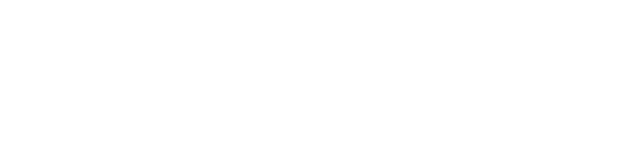
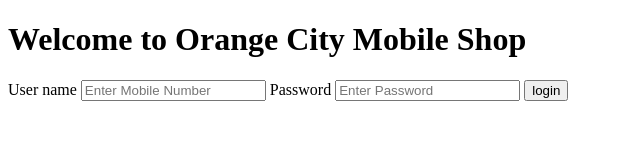
Before and after one commit to Nadim1Profuse/MobileShopPTS, a website: page index.html in a window 1280 px wide. Shown: the whole page, without its empty margins (0-640 px from the left). Drawn offline with Linux system fonts and the light colour scheme.

Commit message:
login sample page create

```diff
--- a/index.html
+++ b/index.html
@@ -8,5 +8,16 @@
 </head>
 <body>
 
+    <h1>Welcome to Orange City Mobile Shop</h1>
+    <div>
+        <form action="/login" method="post" >
+            <label for="">User name</label>
+            <input type="number" name="userName" placeholder="Enter Mobile Number">
+            <label for="Password">Password</label>
+            <input type="text" placeholder="Enter Password" name="password">
+            <button type="submit">login</button>
+        </form>
+    </div>
+
 </body>
 </html>
--- a/public/styles.css
+++ b/public/styles.css
@@ -0,0 +1 @@
+/* Css Styles for index .html */
```
